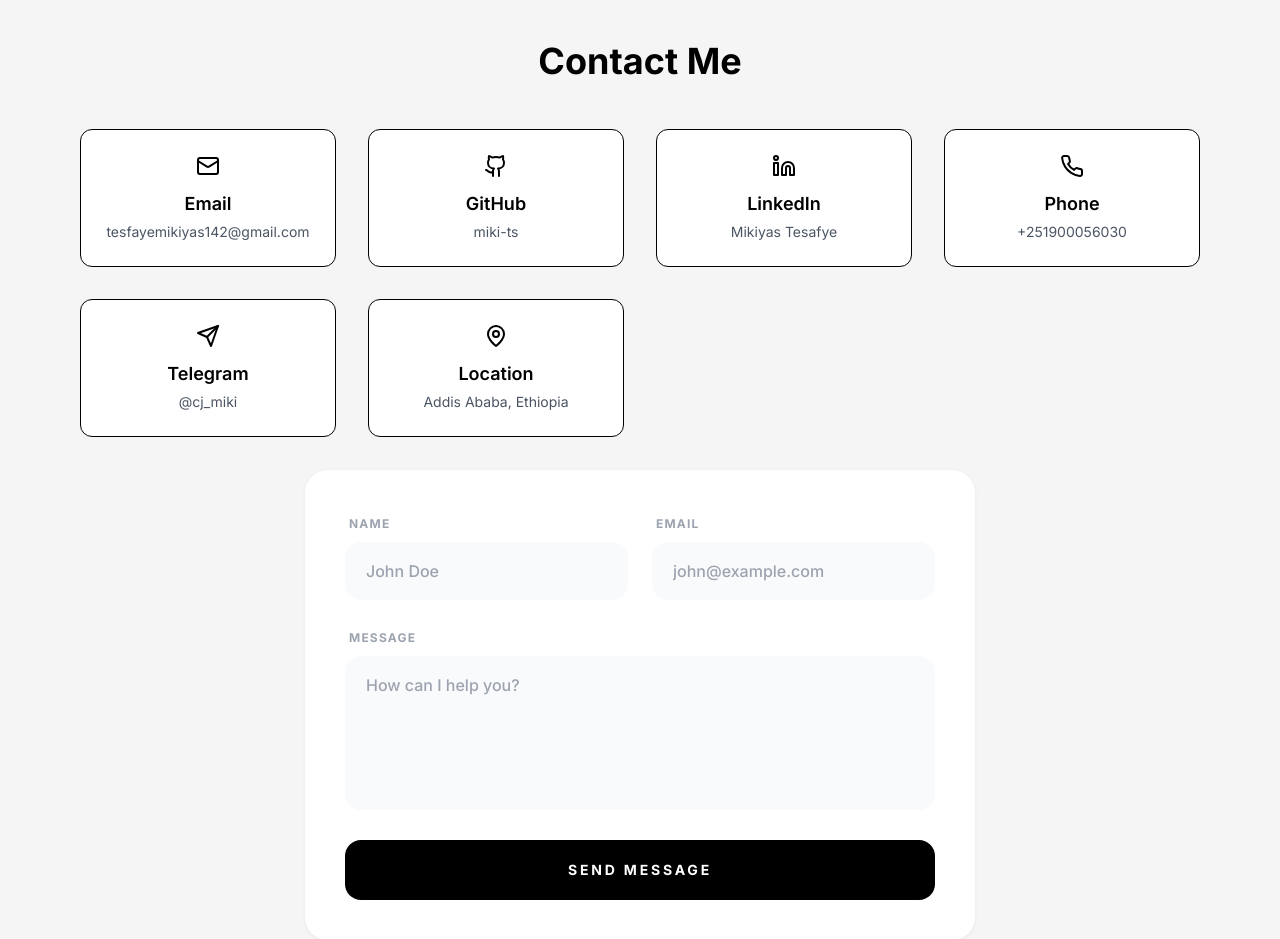
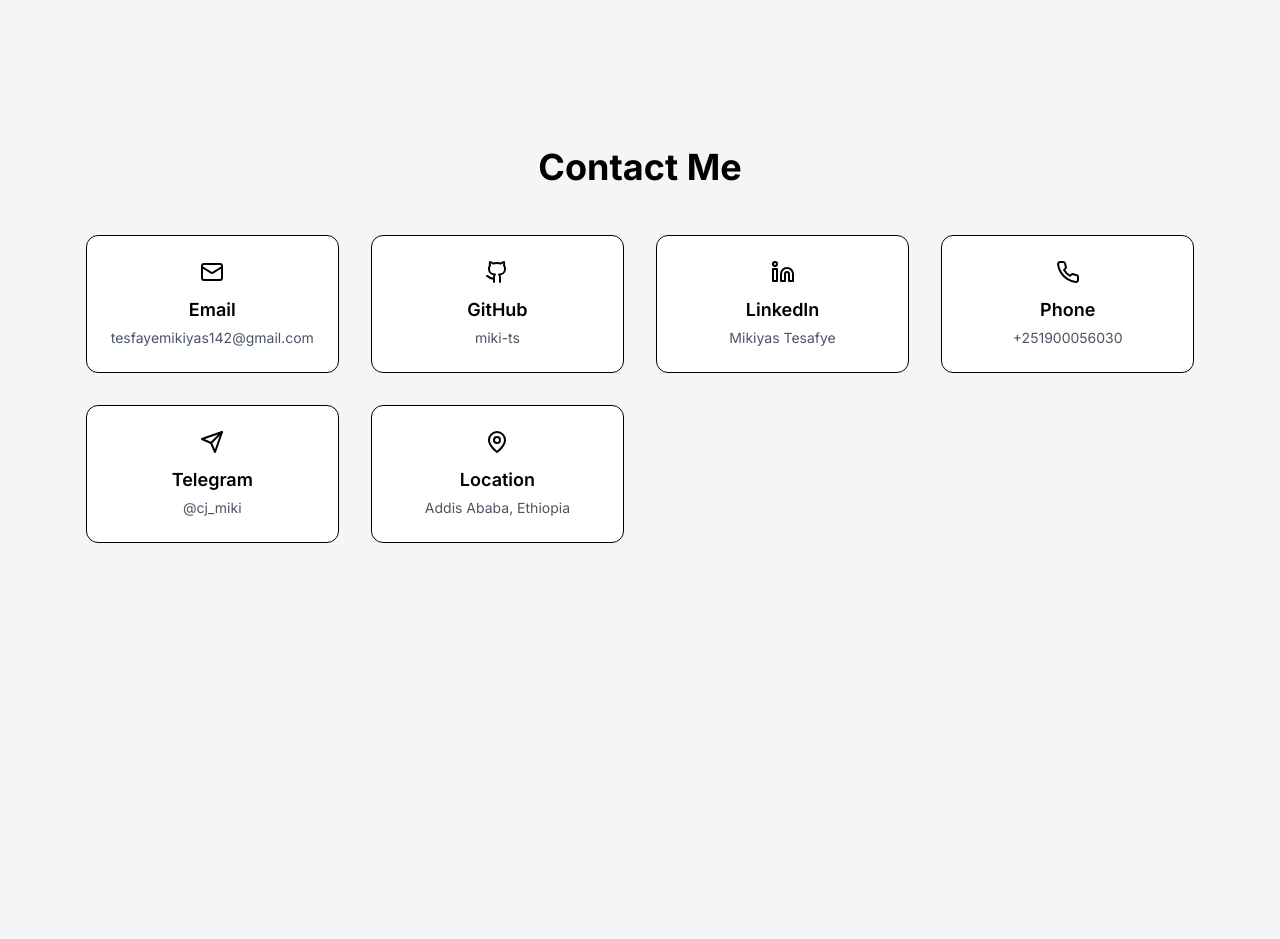
Before and after one commit to miki-ts/mikiyas, a React (Vite) app: page / in a window 1280 px wide. Shown: the part 4560-5499 px from the top of the page. After the commit the page ends 5305 px from the top, so only its background shows below. Built offline with nearby package versions, Linux system fonts and the light colour scheme.

Commit message:
contact update

```diff
--- a/src/components/Contact.jsx
+++ b/src/components/Contact.jsx
@@ -94,7 +94,7 @@ export default function Contact() {
 
   return (
     <section id="contact" className="min-h-screen flex flex-col justify-center items-center px-6 md:px-20 py-24 bg-[#f5f5f5] text-black">
-      <FadeInSection className="max-w-6xl w-full text-center space-y-8">
+
         <h2 className="text-4xl font-bold mb-12">Contact Me</h2>
 
         {/* Contact Links Grid */}
@@ -123,95 +123,7 @@ export default function Contact() {
           ))}
         </div>
 
-        {/* Contact Form Container */}
-        <div className="mt-16 max-w-2xl mx-auto w-full bg-white p-8 sm:p-10 rounded-3xl border border-black/5 shadow-sm">
-          <AnimatePresence mode="wait">
-            {isSubmitted ? (
-              <motion.div
-                key="success"
-                initial={{ opacity: 0, scale: 0.9 }}
-                animate={{ opacity: 1, scale: 1 }}
-                exit={{ opacity: 0, scale: 0.9 }}
-                className="py-20 text-center space-y-4"
-              >
-                <div className="w-20 h-20 bg-green-100 text-green-600 rounded-full flex items-center justify-center mx-auto mb-6">
-                  <CheckCircle2 size={40} />
-                </div>
-                <h3 className="text-2xl font-bold">Message Sent!</h3>
-                <p className="text-gray-500">Thank you for reaching out. I'll get back to you soon.</p>
-              </motion.div>
-            ) : (
-              <motion.form
-                key="form"
-                onSubmit={handleSubmit}
-                className="space-y-6 text-left"
-              >
-                <div className="grid grid-cols-1 sm:grid-cols-2 gap-6">
-                  <div className="space-y-2">
-                    <label htmlFor="name" className="text-xs font-bold uppercase tracking-widest text-gray-400 ml-1">
-                      Name
-                    </label>
-                    <input
-                      type="text"
-                      id="name"
-                      name="name"
-                      placeholder="John Doe"
-                      required
-                      className="w-full px-5 py-4 bg-gray-50 border border-transparent rounded-2xl focus:bg-white focus:border-black transition-all outline-none text-black font-medium"
-                    />
-                  </div>
-                  <div className="space-y-2">
-                    <label htmlFor="email" className="text-xs font-bold uppercase tracking-widest text-gray-400 ml-1">
-                      Email
-                    </label>
-                    <input
-                      type="email"
-                      id="email"
-                      name="email"
-                      placeholder="john@example.com"
-                      required
-                      className="w-full px-5 py-4 bg-gray-50 border border-transparent rounded-2xl focus:bg-white focus:border-black transition-all outline-none text-black font-medium"
-                    />
-                  </div>
-                </div>
 
-                <div className="space-y-2">
-                  <label htmlFor="message" className="text-xs font-bold uppercase tracking-widest text-gray-400 ml-1">
-                    Message
-                  </label>
-                  <textarea
-                    id="message"
-                    name="message"
-                    rows={5}
-                    placeholder="How can I help you?"
-                    required
-                    className="w-full px-5 py-4 bg-gray-50 border border-transparent rounded-2xl focus:bg-white focus:border-black transition-all outline-none text-black font-medium resize-none"
-                  />
-                </div>
-
-                <button
-                  type="submit"
-                  disabled={isSubmitting}
-                  className={`
-                    w-full py-5 bg-black text-white rounded-2xl font-bold uppercase tracking-[0.2em] text-sm
-                    hover:bg-neutral-800 transition-all active:scale-[0.98] flex items-center justify-center gap-3
-                    ${isSubmitting ? 'opacity-70 cursor-not-allowed' : ''}
-                  `}
-                >
-                  {isSubmitting ? (
-                    <>
-                      <Loader2 className="animate-spin h-5 w-5 text-white" />
-                      <span>Sending...</span>
-                    </>
-                  ) : (
-                    <span>Send Message</span>
-                  )}
-                </button>
-              </motion.form>
-            )}
-          </AnimatePresence>
-        </div>
-      </FadeInSection>
     </section>
   )
 }
```
